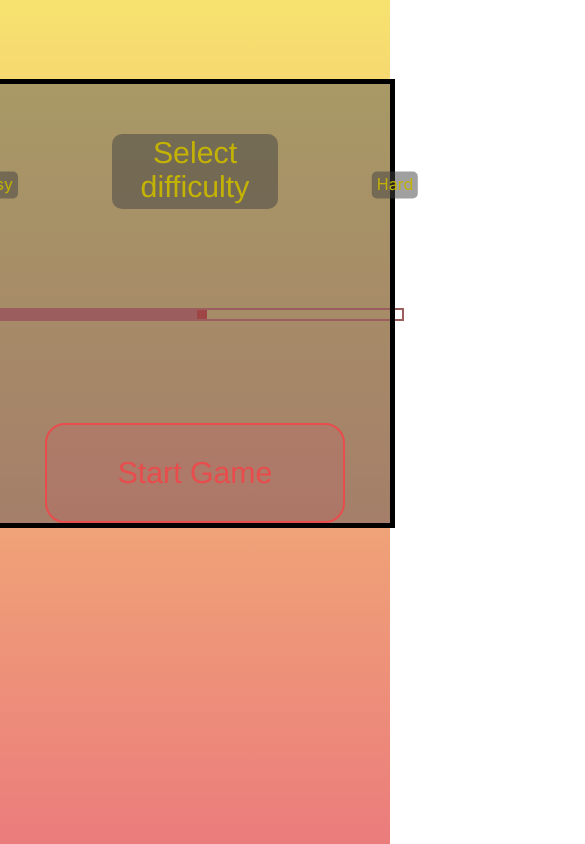
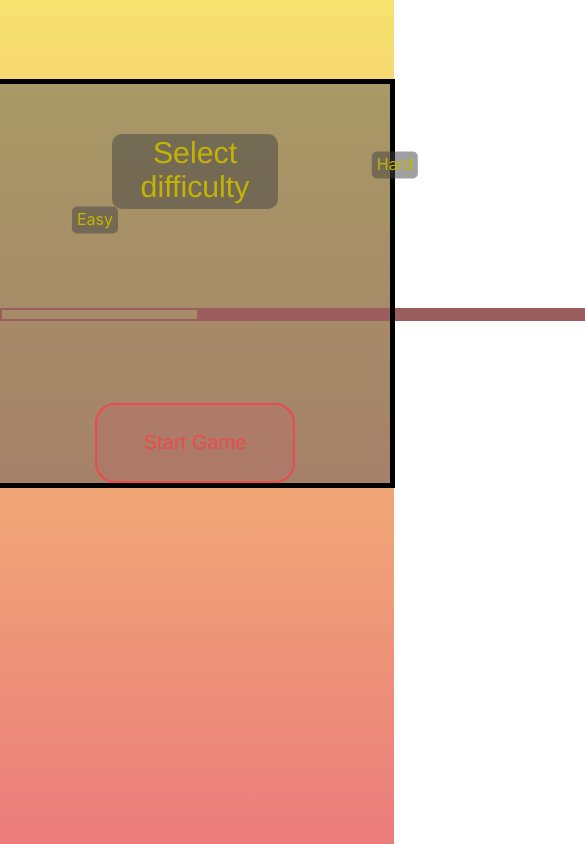
Before and after one commit to Philip748/Sudoku-Web-App, a React (Create React App) app: page / in a window 390 px wide. Shown: the top 844 px of the page, 585 px wide, since content can reach past the window. Built offline with nearby package versions, Linux system fonts and the light colour scheme.

Commit message:
mobile layout update

```diff
--- a/src/Board.css
+++ b/src/Board.css
@@ -233,7 +233,7 @@ input[type="range"]::-ms-fill-upper {
     max-width: 150px;
     width: 25vw;
     height: 40px;
-    font-size: 2ch;
+    font-size: 20px;
     font-family: 'Franklin Gothic Medium', 'Arial Narrow', Arial, sans-serif;
     border-radius: 20px;
     transform: translateY(-50px);
@@ -288,7 +288,73 @@ html, body {
 
 @media (pointer:none), (pointer:coarse){
     #pageDiv{
-        width: 100vw;
+        width: 101vw;
+    }
+
+    #hardText{
+        background-color: #42424280;
+        padding: 5px;
+        padding-top: 2px;
+        border-radius: 5px;
+        position: absolute;
+        left: calc(50% + 200px);
+        top: calc(50% - 135px);
+        -webkit-transform: translate(-50%, -50%);
+        transform: translate(-50%, -50%);
+    }
+
+    #easyText{
+        background-color: #42424280;
+        padding: 5px;
+        padding-top: 2px;
+        border-radius: 5px;
+        position: absolute;
+        left: calc(50% - 100px);
+        top: calc(50% - 80px);
+        -webkit-transform: translate(-50%, -50%);
+        transform: translate(-50%, -50%);
+    }
+
+    #myRange{
+        width: 2000px;
+        margin-top: 70px;
+    }
+
+    .controlButton{
+        background-color: #be666650;
+        color: #e84c4c;
+        border: solid #e84c4c 2px;
+        max-width: 150px;
+        width: 28vw;
+        height: 40px;
+        font-size: 12px;
+        font-family: 'Franklin Gothic Medium', 'Arial Narrow', Arial, sans-serif;
+        border-radius: 20px;
+        transform: translateY(-50px);
+    }
+
+    #startGameButton{
+        margin-top: 80px;
+        background-color: #be666650;
+        color: #e84c4c;
+        border: solid #e84c4c 2px;
+        width: 200px;
+        height: 80px;
+        font-size: 2ch;
+        font-family: 'Franklin Gothic Medium', 'Arial Narrow', Arial, sans-serif;
+        border-radius: 20px;
+    }
+
+    #playAnotherButton{
+        background-color: #be666650;
+        color: #e84c4c;
+        border: solid #e84c4c 2px;
+        width: 200px;
+        height: 80px;
+        font-size: 2ch;
+        font-family: 'Franklin Gothic Medium', 'Arial Narrow', Arial, sans-serif;
+        border-radius: 20px;
+        margin-top: 50px;
     }
 }
 
--- a/src/Square.css
+++ b/src/Square.css
@@ -24,6 +24,12 @@
     font-family: "Lucida Handwriting";
 }
 
+@media (pointer:none), (pointer:coarse){
+    .displayNumberClass{
+        font-size: 20px;
+    }
+}
+
 .backgroundSquare {
     margin: 2px;
     width: 176px;
```
